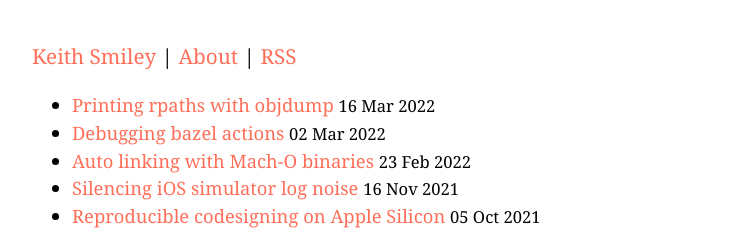
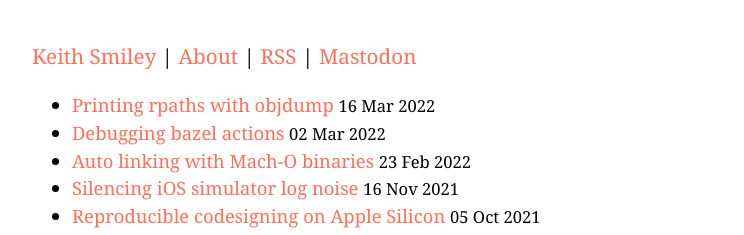
Before and after one commit to keith/smileykeith.com, a Jekyll site: the page built from index.html, in a window 1280 px wide. Shown: the top 235 px of the page, without its empty margins (194-938 px from the left). Built offline with Jekyll 4.4.1, drawn with Linux system fonts in a browser that asks for light colours.

Commit message:
Add Mastodon link

```diff
--- a/_layouts/default.html
+++ b/_layouts/default.html
@@ -25,6 +25,7 @@
           <a href="/">Keith Smiley</a>
           | <a href="https://www.keith.so">About</a>
           | <a href="{{ site.feed }}">RSS</a>
+          | <a rel="me" href="https://mastodon.social/@SmileyKeith">Mastodon</a>
         </h1>
       </div>
 
```
